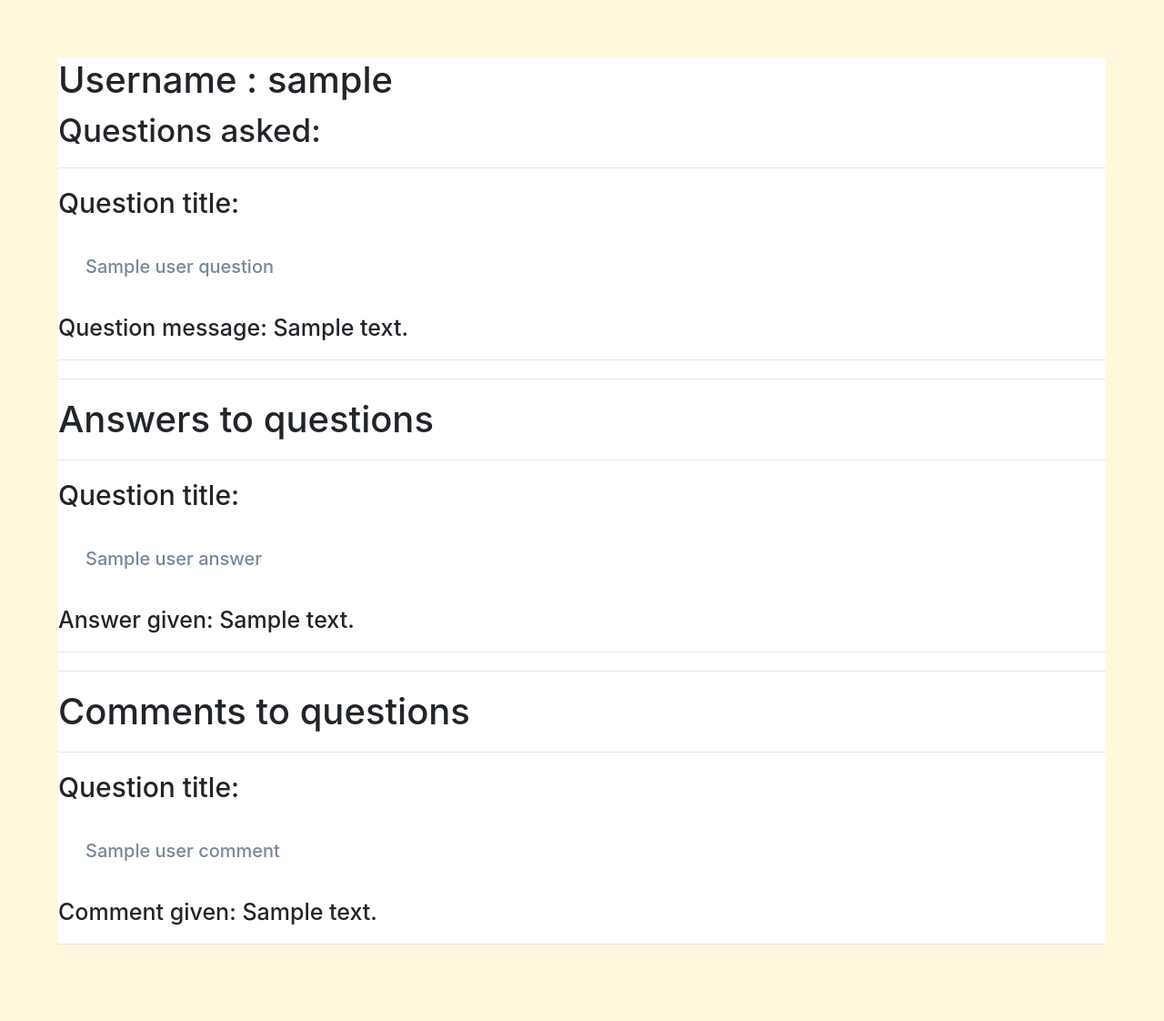
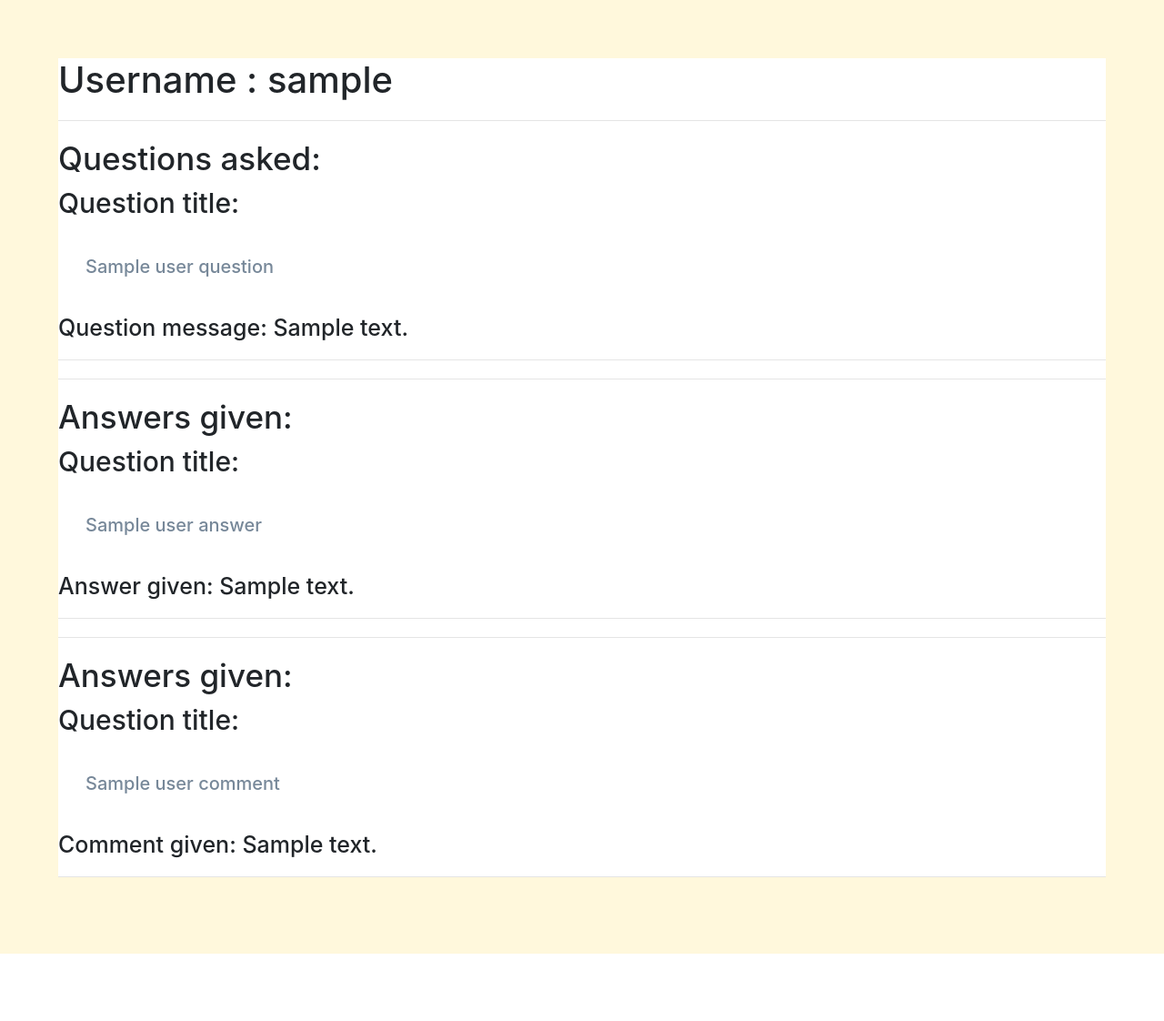
Before and after one commit to AndreeaGrosu23/Ask_Mate_3, a Flask app: template templates/user_page.html in a window 1280 px wide. Shown: the whole page at 91% size. After the commit the page ends 1048 px from the top, so only its background shows below. Run offline with Flask 2, Linux system fonts and the light colour scheme; the visitor is signed in with stand-in values (Sample User, id 1); the template is opened without the code that fills it: most values are stand-ins (such as "Sample title", 1, 10 or a date in 2020); parts of the project's set-up code (start-up, migrations or seed data) failed here and were passed over; some libraries are stand-ins or nearby versions.

Commit message:
fixed user_page

```diff
--- a/templates/user_page.html
+++ b/templates/user_page.html
@@ -1,27 +1,38 @@
 {% extends 'layout.html' %}
 
 {% block content %}
-    <h2>Username : {{ user_questions[0].username }}</h2>
+    <h2>Username : {{ session.get('username') }}</h2>
+    <hr>
+    {% if  user_questions== [] %}
+        <h3>Questions asked: None</h3>
+    {% else %}
         <h3>Questions asked:</h3>
-    <hr>
         {% for uq in user_questions %}
             <h4>Question title:</h4><h4><a href={{ url_for('question_details', question_id=uq.id) }}> {{ uq.title }}</a></h4>
             <h5>Question message: {{ uq.message }}</h5><hr>
         {% endfor %}
+    {% endif %}
 
     <hr>
-    <h2>Answers to questions</h2>
-    <hr>
+    {% if  user_answers== [] %}
+        <h3>Answers given: None</h3>
+    {% else %}
+        <h3>Answers given:</h3>
         {% for ua in user_answers %}
             <h4>Question title: </h4><h4><a href={{ url_for('question_details', question_id=ua.id) }}> {{ ua.title }} </a></h4>
             <h5>Answer given: {{ ua.message }}</h5><hr>
         {% endfor %}
+    {% endif %}
+
 
     <hr>
-    <h2>Comments to questions</h2>
-    <hr>
+    {% if  user_comments== [] %}
+        <h3>Answers given: None</h3>
+    {% else %}
+        <h3>Answers given:</h3>
         {% for uc in user_comments %}
             <h4>Question title:</h4><h4> <a href={{ url_for('question_details', question_id=uc.id) }}>{{ uc.title }}</a></h4>
             <h5>Comment given: {{ uc.message }}</h5><hr>
         {% endfor %}
+    {% endif %}
 {% endblock content %}
```
Also changed, not shown: data_manager.py (+23 -16 lines), templates/index.html (+6 -6 lines). Lines whose indentation alone changed are shown as unchanged.
